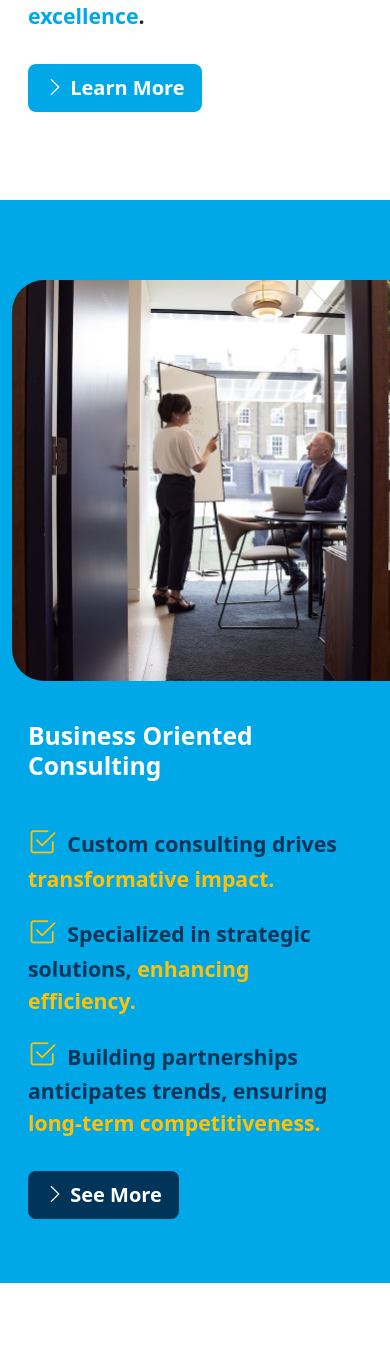
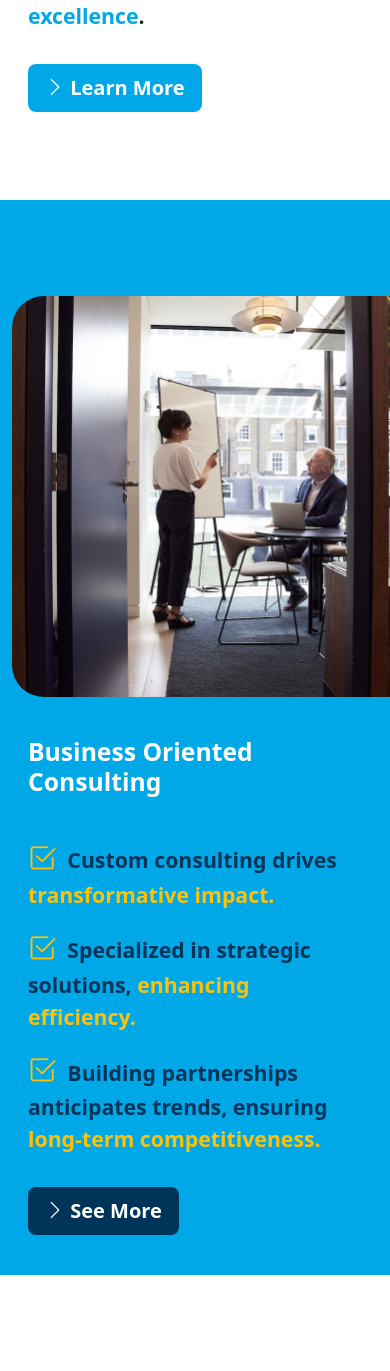
Before and after one commit to davidbuckley96/talentmanagement, a Django app: page / in a window 390 px wide; the page is wider, and only the part inside the window is pictured. Shown: the part 1585-2956 px from the top of that part. Run offline with Django 5.2, Linux system fonts and the light colour scheme; data comes from the database, SQL or seed files in the repository; some libraries are stand-ins or nearby versions.

Commit message:
Responsivity changes

```diff
--- a/base/views.py
+++ b/base/views.py
@@ -20,16 +20,18 @@ def home(request):
         email = request.POST.get('email')
         message = request.POST.get('message')
 
+        # Saving to the Database
         ContactForm.objects.create(
             email=email,
             message=message,
             date_sent=datetime.today()
         )
 
+        # Sending the email
         send_mail('Hello from David Buckley',
-                  f'Hey there, {email}, it worked! You are receiving this email to confirm the following message have reached us: \n"{message}". \nThanks for using my website!\n\nBest regards, \nDavid Buckley.',
+                  f'Hey there, {email}, it worked! You are receiving this email to confirm the following message has reached us: \n"{message}". \nThanks for using my website!\n\nBest regards, \nDavid Buckley.',
                   'settings.EMAIL_HOST_USER',
-                  [email, 'davidbuckley12345@gmail.com'],
+                  [email],
                   fail_silently=False)
         messages.success(request, 'Email sent!')
         return redirect('home')
--- a/static/scripts.js
+++ /dev/null
@@ -1,4 +0,0 @@
-// Initialization for ES Users
-import { Ripple, initMDB } from "mdb-ui-kit";
-
-initMDB({ Ripple });
--- a/static/style.css
+++ b/static/style.css
@@ -12,6 +12,16 @@
 
     .navbar .nav-item .dropdown-menu {
         margin-top: 0;
+    }
+
+    .video-text {
+        position: absolute;
+        top: 83%;
+        right: 80%;
+        /*font-size: 350%;*/
+    }
+    .abs {
+        position: relative;
     }
 }
 
--- a/talentmanagement/settings.py
+++ b/talentmanagement/settings.py
@@ -6,9 +6,9 @@ import os
 # Root directory relative location
 BASE_DIR = Path(__file__).resolve().parent.parent
 
+DEBUG = True
 # Access environment variables
 SECRET_KEY = config('SECRET_KEY')
-DEBUG = config('DEBUG', cast=bool, default=False)
 ALLOWED_HOSTS = list(config('ALLOWED_HOSTS'))
 EMAIL_HOST_USER = config('EMAIL_HOST_USER')
 EMAIL_HOST_PASSWORD = config('EMAIL_HOST_PASSWORD')
--- a/templates/home.html
+++ b/templates/home.html
@@ -23,14 +23,13 @@
 
       <div style="background-color: rgba(217,217,217,0.31);">
         <div class="container d-flex justify-content-center justify-content-md-end video-text">
-          <a href="#about" class="link-unstyled"><p class="text-blue display- fw-bolder">Tell me <span
-              class="text-warning">about</span>.</p></a>
+          <a href="#about" class="link-unstyled"><p class="text-blue display- fw-bolder">Who are <span
+              class="text-warning">we</span>?</p></a>
         </div>
       </div>
     </div>
   </section>
   <!--Showcase ends-->
-
 
 
   <!--About starts-->
@@ -61,7 +60,6 @@
             </div>
           </div>
         </div>
-
       </div>
     </div>
   </section>
@@ -69,11 +67,14 @@
 
 
   <!--Why us starts-->
-  <section id="why" class="sec py-5" style="background-color: #00A8E8;">
-    <div class="container reveal fade-bottom mt-3 mt-sm-5">
+  <section id="why" class="sec py-sm-5 pt-5 pb-4 mb-5" style="background-color: #00A8E8;">
+    <div class="container reveal fade-bottom mt-5">
       <div class="card" style="max-height: 100%; background-color: #00A8E8;">
-        <div class="row">
-          <div class="col-md-6 order-md-1 order-2">
+        <div class="row align-items-center">
+          <div class="col-lg-6 text-center order-1 order-lg-2">
+            <img src="{% static 'images/consulting.jpg' %}" class="image-xlarge img-fluid rounded-5" alt="...">
+          </div>
+          <div class="col-lg-6 pt-4 pt-sm-0 order-2 order-lg-1">
             <div class="card-body font-large">
               <h2 class="text-white fw-bold pb-sm-3">Business Oriented Consulting</h2><br>
               <p class="text-blue-dark fw-bold"><i class="bi bi-check2-square text-warning font-large"></i>&nbsp;
@@ -92,14 +93,12 @@
                   class="bi bi-chevron-right"></i>&nbsp;See More</a>
             </div>
           </div>
-          <div class="col-md-6 order-md-2 order-1 text-center align-self-center pt-3 pt-sm-0 pb-4 pb-sm-0">
-            <img src="{% static 'images/consulting.jpg' %}" class="img-fluid rounded-5 image-xlarge" alt="...">
-          </div>
         </div>
       </div>
     </div>
   </section>
   <!--Why us ends-->
+
 
   {#Reviews starts#}
   <section class="sec pt-5" id="reviews">
@@ -282,10 +281,10 @@
     <div class="container reveal fade-bottom pt-5">
       <div class="card" style="max-height: 100%; background-color: #00A8E8;">
         <div class="row align-items-center">
-          <div class="col-md-6 text-center">
+          <div class="col-lg-6 text-center order-sm-1">
             <img src="{% static 'images/contact.jpg' %}" class="img-fluid rounded-5" alt="...">
           </div>
-          <div class="col-md-6 pb-4 ps-2 ps-sm-5">
+          <div class="col-lg-6 pt-4 pt-sm-0 order-sm-2">
             <h2 class="text-white fw-bold pt-3 pb-4">Contact Us</h2>
             <form action="" method="POST">
               {% csrf_token %}
@@ -324,7 +323,7 @@
       <div class="container pt-sm-5 pt-0 pb-4 pb-sm-5 reveal fade-bottom">
         <h2 class="text-blue fw-bold pb-3 pb-sm-4 ps-3 mb-4">Recent Articles</h2>
         <div class="row ps-5">
-          <div class="justify-content-center pt-1 card col-md-6 align-items-center">
+          <div class="justify-content-center pt-1 card col-lg-6 align-items-center">
             <a href="{% url 'article' pk=article_1.id %}" class="link-unstyled mb-3">
               <img src="{{ article_1.image.url }}" class="image-large card-img-top rounded-2" alt="...">
             </a>
@@ -333,7 +332,7 @@
               <p class="card-text fw-medium text-blue-dark">{{ article_1.description }}</p>
             </div>
           </div>
-          <div class="justify-content-center pt-1 card col-md-6 align-items-center">
+          <div class="justify-content-center pt-5 pt-lg-1 card col-lg-6 align-items-center">
             <a href="{% url 'article' pk=article_2.id %}" class="link-unstyled mb-3">
               <img src="{{ article_2.image.url }}" class="image-large card-img-top rounded-2" alt="...">
             </a>
```
Also changed, not shown: templates/about.html (+6 -6 lines), templates/articles_list.html (+2 -31 lines), templates/why_us.html (+6 -6 lines).
